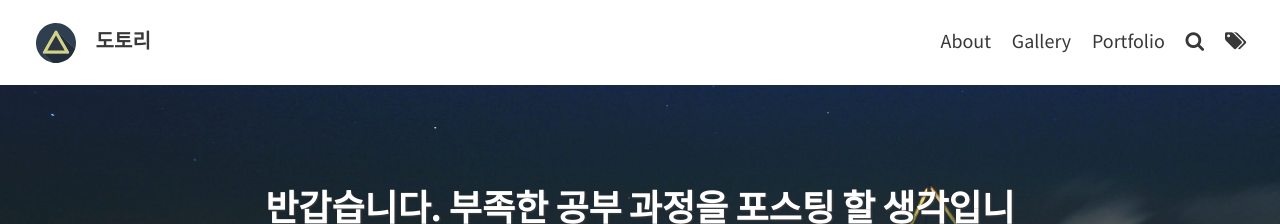
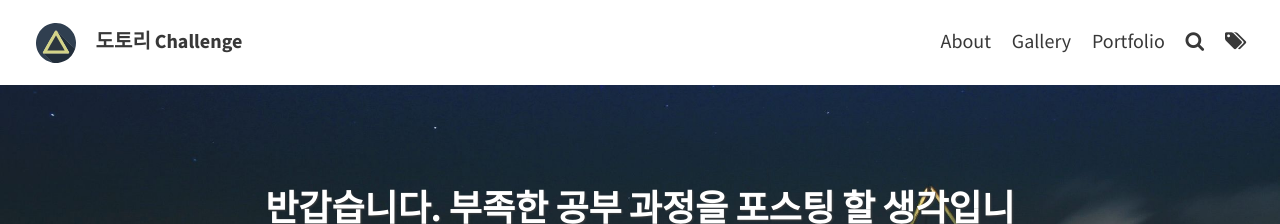
Before and after one commit to jjkrose/jjkrose.github.io, a Jekyll site: the page built from index.html, in a window 1280 px wide. Shown: the top 224 px of the page. Built offline with Jekyll 4.4.1, drawn with Linux system fonts in a browser that asks for light colours; the list of posts is cut into pages by our own code.

Commit message:
Update _config.yml

```diff
--- a/_config.yml
+++ b/_config.yml
@@ -8,7 +8,7 @@ description: "A website with blog posts and pages" # used by search engines
 # THEME-SPECIFIC CONFIGURATION
 theme_settings:
   # Meta
-  title: 도토리  # blog's title
+  title: 도토리 Challenge # blog's title
   avatar: assets/img/triangle.svg
   favicon: assets/favicon.ico
   gravatar: # Email MD5 hash
```
